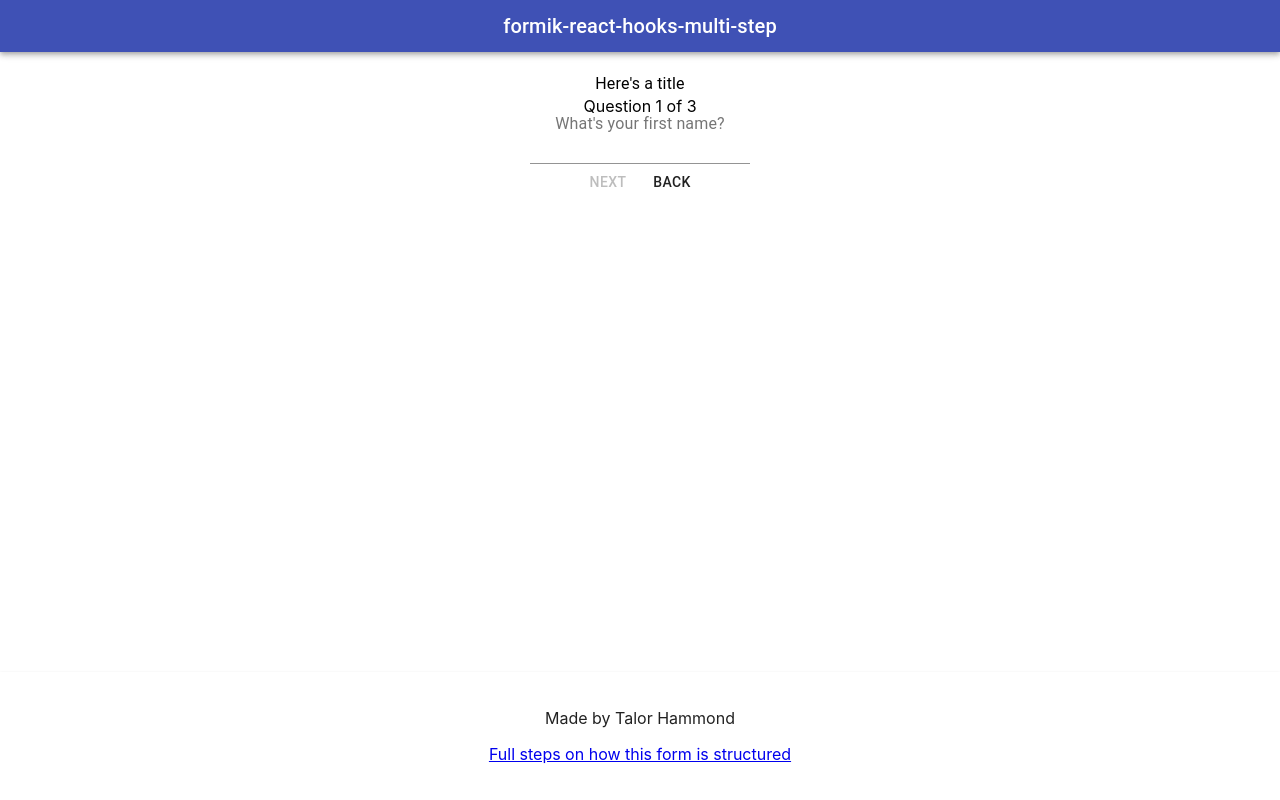
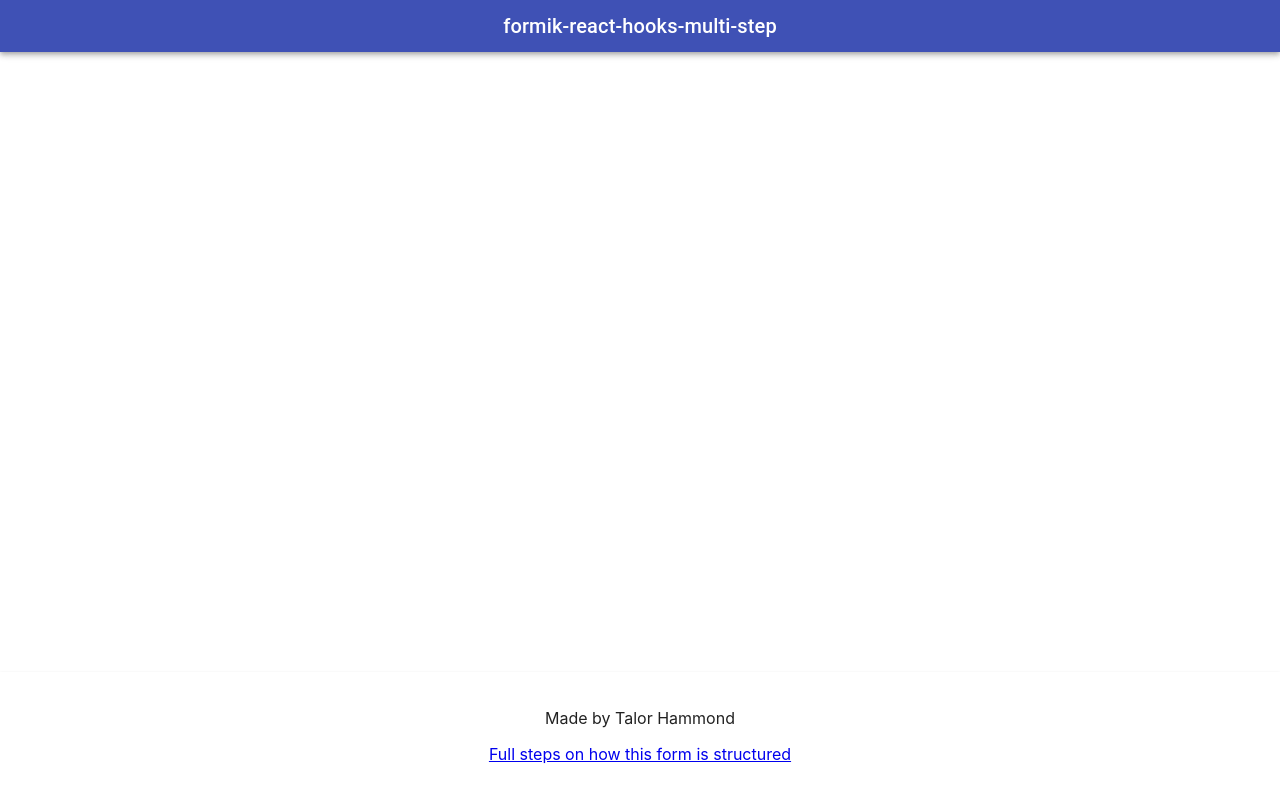
Before and after one commit to talor-hammond/formik-react-hooks-multi-step-form, a React (Create React App) app: page /results in a window 1280 px wide. Built offline with nearby package versions, Linux system fonts and the light colour scheme.

Commit message:
init Results page

```diff
--- a/src/App.tsx
+++ b/src/App.tsx
@@ -6,6 +6,7 @@ import Footer from "components/footer/Footer";
 import CoreLayout from "components/coreLayout/CoreLayout";
 // Pages
 import Questionnaire from "pages/questionnaire/Questionnaire";
+import Results from "pages/results/Results";
 
 const App = () => {
   return (
@@ -13,8 +14,8 @@ const App = () => {
       <Header />
       <CoreLayout>
         <Switch>
-          <Route path="/" component={Questionnaire} />
-          <Route path="/results">todo</Route>
+          <Route path="/" component={Questionnaire} exact />
+          <Route path="/results" component={Results} />
         </Switch>
       </CoreLayout>
       <Footer />
--- a/src/pages/questionnaire/Questionnaire.tsx
+++ b/src/pages/questionnaire/Questionnaire.tsx
@@ -1,4 +1,5 @@
 import React, { useState } from "react";
+import { useHistory } from "react-router-dom";
 // Components
 import { Formik, FormikProps, FormikValues } from "formik";
 import { Typography } from "@material-ui/core";
@@ -11,6 +12,7 @@ const Questionnaire = () => {
   const [steps] = useState(generateSteps());
   const [initialValues] = useState(generateInitialValues(steps));
   const [currentIndex, setCurrentIndex] = useState(0);
+  const history = useHistory();
 
   const goNext = () => {
     setCurrentIndex((oldIndex) => oldIndex + 1);
@@ -23,11 +25,10 @@ const Questionnaire = () => {
   const renderCurrentStep = (form: FormikProps<FormikValues>) => {
     const step = steps[currentIndex];
 
+    // opportunity to extend commonProps here with other relevant information
     const commonProps = {
       name: step.name,
       form,
-
-      // opportunity to extend commonProps here with other relevant information
     };
 
     const StepComponent = step.component;
@@ -35,8 +36,9 @@ const Questionnaire = () => {
     return <StepComponent {...commonProps} />;
   };
 
-  const handleSubmitQuestionnaire = (values: FormikValues, actions: any) => {
-    console.log(values);
+  const handleSubmitQuestionnaire = (values: FormikValues) => {
+    // Opportunity to perform API call here
+    history.push("/results", { values });
   };
 
   return (
--- a/src/pages/questionnaire/steps/index.ts
+++ b/src/pages/questionnaire/steps/index.ts
@@ -6,14 +6,16 @@ import EmailAddressStepSchema from "./emailAddress/EmailAddressStep.schema";
 import PhoneNumberStep from "./phoneNumberStep/PhoneNumberStep";
 import PhoneNumberStepSchema from "./phoneNumberStep/PhoneNumberStep.schema";
 
-// Other types:
-import { FormikValues } from "formik";
+// Types
+import * as Yup from "yup";
 
 export type Step = {
-  /** Identifies the name of the step & key in initialValues */
+  /** Identifies the name of the step & key in initialValues
+   * Can use an 'id' here, doesn't necessarily have to be a 'name' prop.
+   */
   name: string;
-  component: any; // TODO: type these
-  validationSchema: any; // TODO
+  component: React.ElementType;
+  validationSchema: Yup.Schema<any>;
 };
 
 /** Considered the maximum possible steps for a user -- optionally perform filtering logic in `generateSteps` if you need to */
@@ -41,7 +43,7 @@ export const generateSteps = (): Step[] => {
   return baseSteps;
 };
 
-export const generateInitialValues = (filteredSteps: Step[]): FormikValues => {
+export const generateInitialValues = (filteredSteps: Step[]) => {
   // These initial values are assumed to be `null`.
   // In more complex cases you may want to populate these values w/ data from an API, so you could do what you need to do in here
   const initialValues = filteredSteps.reduce((values, step) => {
--- /dev/null
+++ b/src/pages/results/Results.tsx
@@ -0,0 +1,7 @@
+import React from "react";
+
+const Results = () => {
+  return null;
+};
+
+export default Results;
```
